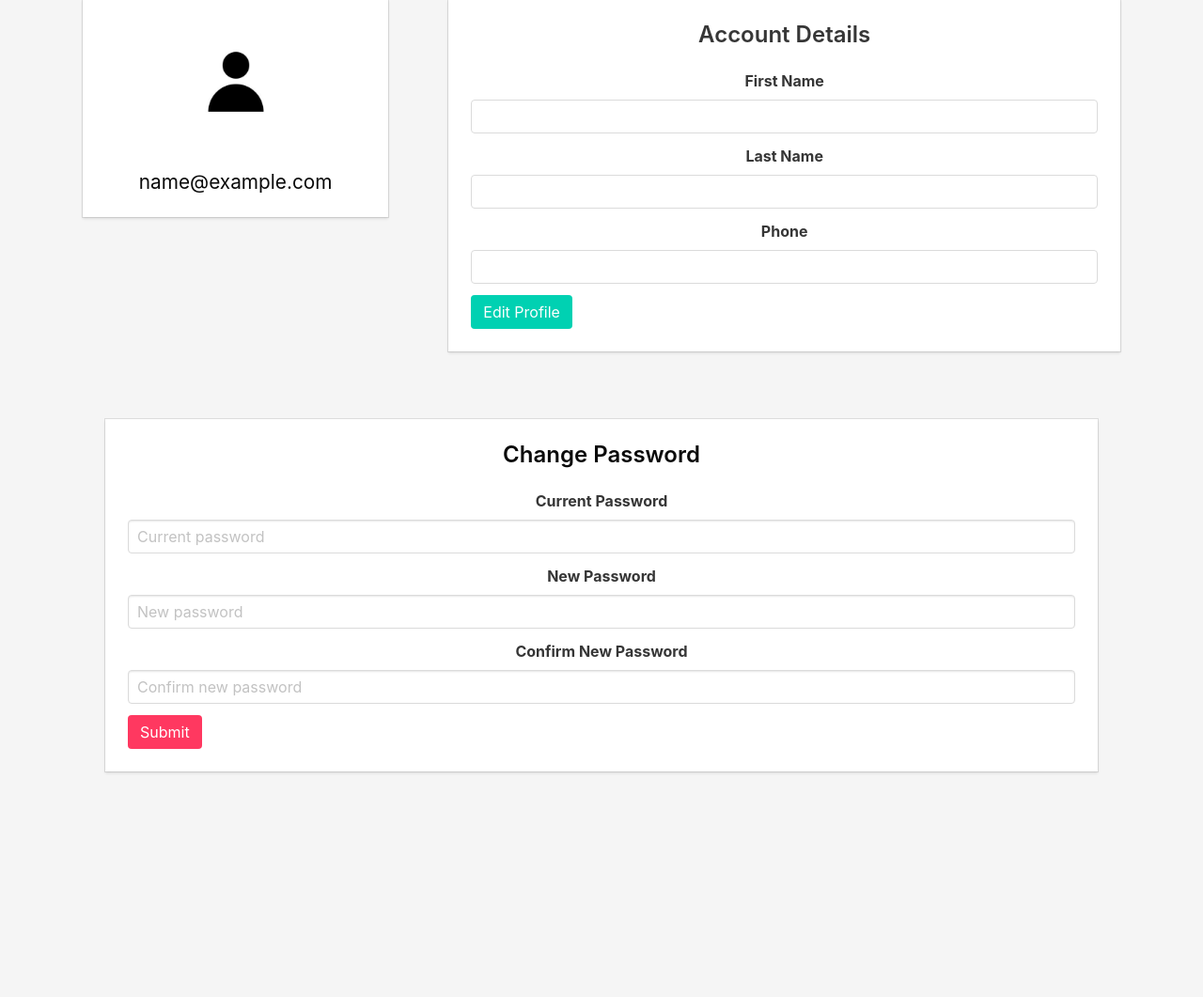
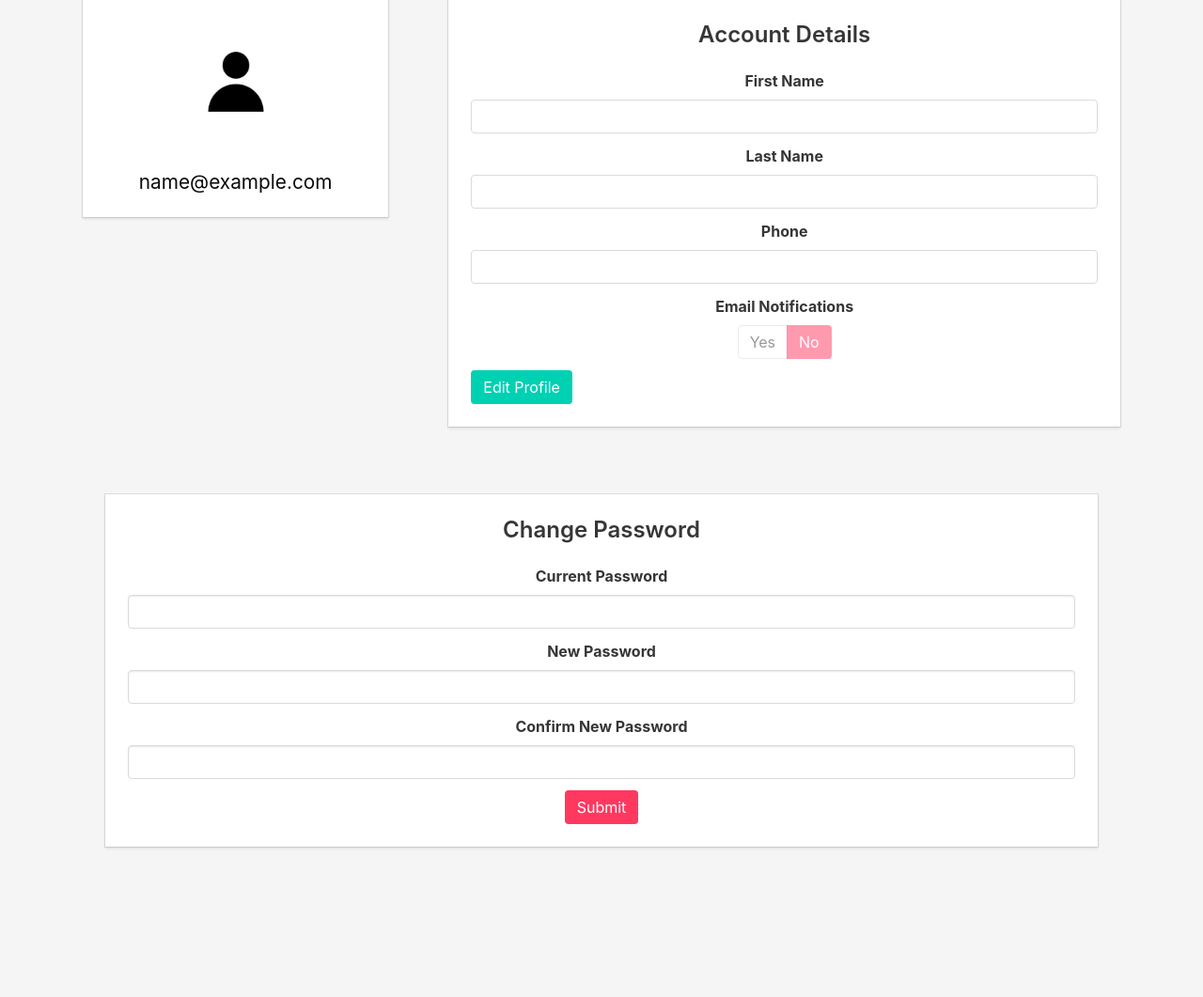
Before and after one commit to Sona-28/Budget-Tracker-COM3033, a Flask app: template web_app/templates/auth/account.html in a window 1280 px wide. Shown: the part 243-1304 px from the top of the page at 94% size. Before the commit the page ends 1066 px from the top, so only its background shows below. Run offline with Flask 3, Linux system fonts and the light colour scheme; the template is opened without the code that fills it: most values are stand-ins (such as "Sample title", 1, 10 or a date in 2020); form fields are guessed from the names that the template uses.

Commit message:
Added a receive_email column on Auth for receiving alerts

```diff
--- a/services/alerts_service/email_sender.py
+++ b/services/alerts_service/email_sender.py
@@ -6,8 +6,8 @@ from dotenv import load_dotenv
 
 load_dotenv()
 
-SMTP_SERVER = "smtp.gmail.com"
-SMTP_PORT = 587
+SMTP_SERVER = os.getenv("SMTP_SERVER")
+SMTP_PORT = int(os.getenv("SMTP_PORT"))
 SMTP_USERNAME = os.getenv("SMTP_USERNAME")
 SMTP_PASSWORD = os.getenv("SMTP_PASSWORD")
 
--- a/services/auth_service/models.py
+++ b/services/auth_service/models.py
@@ -12,6 +12,7 @@ class User(db.Model):
     firstname = db.Column(db.String(100), nullable=False)
     lastname = db.Column(db.String(100), nullable=False)
     phone = db.Column(db.String(100), nullable=True)
+    receive_email = db.Column(db.Boolean, default=True)
 
     def __init__(self, email, password, firstname, lastname, phone=None):
         self.email = email
@@ -19,6 +20,7 @@ class User(db.Model):
         self.password = password
         self.lastname = lastname
         self.phone = phone
+        self.receive_email = True
 
     @property
     def password(self):
--- a/services/auth_service/views.py
+++ b/services/auth_service/views.py
@@ -77,7 +77,8 @@ def account(user_id):
         "firstname": user.firstname,
         "lastname": user.lastname,
         "email": user.email,
-        "phone": user.phone
+        "phone": user.phone,
+        "receive_email": user.receive_email
     }
 
     return jsonify(user=user_data), 200
@@ -95,6 +96,8 @@ def update_user(user_id):
         user.lastname = data["lastname"]
     if "phone" in data:
         user.phone = data["phone"]
+    if "receive_email" in data:
+        user.receive_email = data["receive_email"]
 
     db.session.commit()
     return jsonify(message="User updated successfully"), 200
--- a/web_app/forms/auth_forms.py
+++ b/web_app/forms/auth_forms.py
@@ -1,5 +1,5 @@
 from flask_wtf import FlaskForm
-from wtforms import StringField, SubmitField, PasswordField
+from wtforms import StringField, SubmitField, PasswordField, BooleanField
 from wtforms.validators import DataRequired, Email, Length, EqualTo, ValidationError, Optional, InputRequired
 import re
 
@@ -48,6 +48,7 @@ class ProfileForm(FlaskForm):
     firstname = StringField(validators=[InputRequired(), character_check])
     lastname = StringField(validators=[InputRequired(), character_check])
     phone = StringField(validators=[Optional(), validate_phone])
+    receive_email = BooleanField("Receive Email Notifications", default=True)
     submit = SubmitField("Update")
 
 class ChangePasswordForm(FlaskForm):
--- a/web_app/routes/auth.py
+++ b/web_app/routes/auth.py
@@ -121,13 +121,16 @@ def account():
         form.firstname.data = user.get("firstname")
         form.lastname.data = user.get("lastname")
         form.phone.data = user.get("phone")
+        form.receive_email.data = user.get("receive_email")
+
 
     if form.validate_on_submit():
         print("In POST method")
         payload = {
             "firstname": form.firstname.data,
             "lastname": form.lastname.data,
-            "phone": form.phone.data
+            "phone": form.phone.data,
+            "receive_email": form.receive_email.data
         }
         try:
             update_resp = requests.put(
@@ -150,6 +153,7 @@ def account():
         form.firstname.data = payload["firstname"]
         form.lastname.data = payload["lastname"]
         form.phone.data = payload["phone"]
+        form.receive_email.data = payload["receive_email"]
 
     return render_template(
         "auth/account.html",
--- a/web_app/templates/auth/account.html
+++ b/web_app/templates/auth/account.html
@@ -8,19 +8,25 @@
 
     <div class="columns is-variable is-8">
 
+      <!-- Profile Card -->
       <div class="column is-4">
         <div class="card">
           <div class="card-content has-text-centered">
             <figure class="image is-128x128 is-inline-block mb-3">
-              <img class="is-rounded" src="{{ url_for('static', filename='img/default-avatar.png') }}" alt="Profile picture">
+              <img class="is-rounded" src="{{ url_for('static', filename='img/default-avatar.png') }}"
+                alt="Profile picture">
             </figure>
-            <p class="subtitle is-6 has-text-black">{{ form.firstname.data }} {{ form.lastname.data }}</p>
-            <p class="subtitle is-6 has-text-black">{{ user_email }}</p>
+            <p class="subtitle is-6 has-text-black">
+              {{ form.firstname.data }} {{ form.lastname.data }}
+            </p>
+            <p class="subtitle is-6 has-text-black">
+              {{ user_email }}
+            </p>
           </div>
         </div>
       </div>
 
-      <!-- Account Details Column -->
+      <!-- Account Details -->
       <div class="column is-8">
         <div class="card">
           <div class="card-content">
@@ -28,7 +34,6 @@
             <h3 class="title is-4 mb-4">Account Details</h3>
 
             <form method="POST" id="profile-form">
-
               {{ form.hidden_tag() }}
 
               <div class="field">
@@ -36,9 +41,6 @@
                 <div class="control">
                   {{ form.firstname(class="input", readonly=True) }}
                 </div>
-                {% for err in form.firstname.errors %}
-                  <p class="help is-danger">{{ err }}</p>
-                {% endfor %}
               </div>
 
               <div class="field">
@@ -46,9 +48,6 @@
                 <div class="control">
                   {{ form.lastname(class="input", readonly=True) }}
                 </div>
-                {% for err in form.lastname.errors %}
-                  <p class="help is-danger">{{ err }}</p>
-                {% endfor %}
               </div>
 
               <div class="field">
@@ -56,9 +55,22 @@
                 <div class="control">
                   {{ form.phone(class="input", readonly=True) }}
                 </div>
-                {% for err in form.phone.errors %}
-                  <p class="help is-danger">{{ err }}</p>
-                {% endfor %}
+              </div>
+
+              <div class="field">
+                <label class="label">Email Notifications</label>
+                {{ form.receive_email(id="receive_email", type="hidden") }}
+
+                <div class="buttons has-addons is-centered">
+                  <button type="button" id="email-yes"
+                    class="button {% if form.receive_email.data %}is-success is-selected{% endif %}" disabled>
+                    Yes
+                  </button>
+                  <button type="button" id="email-no"
+                    class="button {% if not form.receive_email.data %}is-danger is-selected{% endif %}" disabled>
+                    No
+                  </button>
+                </div>
               </div>
 
               <div class="field is-grouped mt-4">
@@ -68,7 +80,11 @@
                   </button>
                 </div>
                 <div class="control">
-                  {{ form.submit(id="update-btn", class="button is-success", style="display:none;") }}
+                  {{ form.submit(
+                  id="update-btn",
+                  class="button is-success",
+                  style="display:none;"
+                  ) }}
                 </div>
               </div>
 
@@ -78,53 +94,41 @@
         </div>
       </div>
 
-    </div> <!-- end columns -->
+    </div>
 
-    <!-- Change Password Section -->
+    <!-- Change Password -->
     <div class="section mt-6">
       <div class="card">
         <div class="card-content">
 
-          <h3 class="title is-4 mb-4 has-text-black">Change Password</h3>
+          <h3 class="title is-4 mb-4">Change Password</h3>
 
           <form method="POST" action="{{ url_for('auth.change_password') }}">
-
             {{ password_form.hidden_tag() }}
 
             <div class="field">
               <label class="label">Current Password</label>
               <div class="control">
-                {{ password_form.current_password(class="input", placeholder="Current password") }}
+                {{ password_form.current_password(class="input") }}
               </div>
-              {% for err in password_form.current_password.errors %}
-                <p class="help is-danger">{{ err }}</p>
-              {% endfor %}
             </div>
 
             <div class="field">
               <label class="label">New Password</label>
               <div class="control">
-                {{ password_form.new_password(class="input", placeholder="New password") }}
+                {{ password_form.new_password(class="input") }}
               </div>
-              {% for err in password_form.new_password.errors %}
-                <p class="help is-danger">{{ err }}</p>
-              {% endfor %}
             </div>
 
             <div class="field">
               <label class="label">Confirm New Password</label>
               <div class="control">
-                {{ password_form.confirm_password(class="input", placeholder="Confirm new password") }}
+                {{ password_form.confirm_password(class="input") }}
               </div>
-              {% for err in password_form.confirm_password.errors %}
-                <p class="help is-danger">{{ err }}</p>
-              {% endfor %}
             </div>
 
             <div class="field mt-4">
-              <div class="control">
               {{ password_form.submit(class="button is-danger") }}
-              </div>
             </div>
 
           </form>
@@ -133,28 +137,54 @@
       </div>
     </div>
 
-  </div> <!-- end container -->
+  </div>
 </section>
 
-<!-- JS to enable edit mode -->
+<!-- JS -->
 <script>
   const editBtn = document.getElementById('edit-btn');
   const updateBtn = document.getElementById('update-btn');
-const inputs = document.querySelectorAll('#profile-form input[type="text"]');
+  const inputs = document.querySelectorAll('#profile-form input');
+
+  const yesBtn = document.getElementById('email-yes');
+  const noBtn = document.getElementById('email-no');
+  const emailInput = document.getElementById('receive_email');
+
+  function selectYes() {
+    yesBtn.classList.add('is-success', 'is-selected');
+    noBtn.classList.remove('is-danger', 'is-selected');
+    emailInput.value = 'true';
+  }
+
+  function selectNo() {
+    noBtn.classList.add('is-danger', 'is-selected');
+    yesBtn.classList.remove('is-success', 'is-selected');
+    emailInput.value = 'false';
+  }
+
+  yesBtn.addEventListener('click', selectYes);
+  noBtn.addEventListener('click', selectNo);
 
   function enableEditMode() {
-    inputs.forEach(input => input.removeAttribute('readonly'));
+    inputs.forEach(input => {
+      input.removeAttribute('readonly');
+      input.removeAttribute('disabled');
+    });
+
+    yesBtn.removeAttribute('disabled');
+    noBtn.removeAttribute('disabled');
+
     editBtn.style.display = 'none';
     updateBtn.style.display = 'inline-block';
   }
 
   editBtn.addEventListener('click', enableEditMode);
 </script>
+
 {% if form.errors %}
 <script>
   enableEditMode();
 </script>
 {% endif %}
 
-
 {% endblock %}
```
Also changed, not shown: services/alerts_service/views.py (+7 -4 lines), 1 other file. Lines whose indentation alone changed are shown as unchanged.
